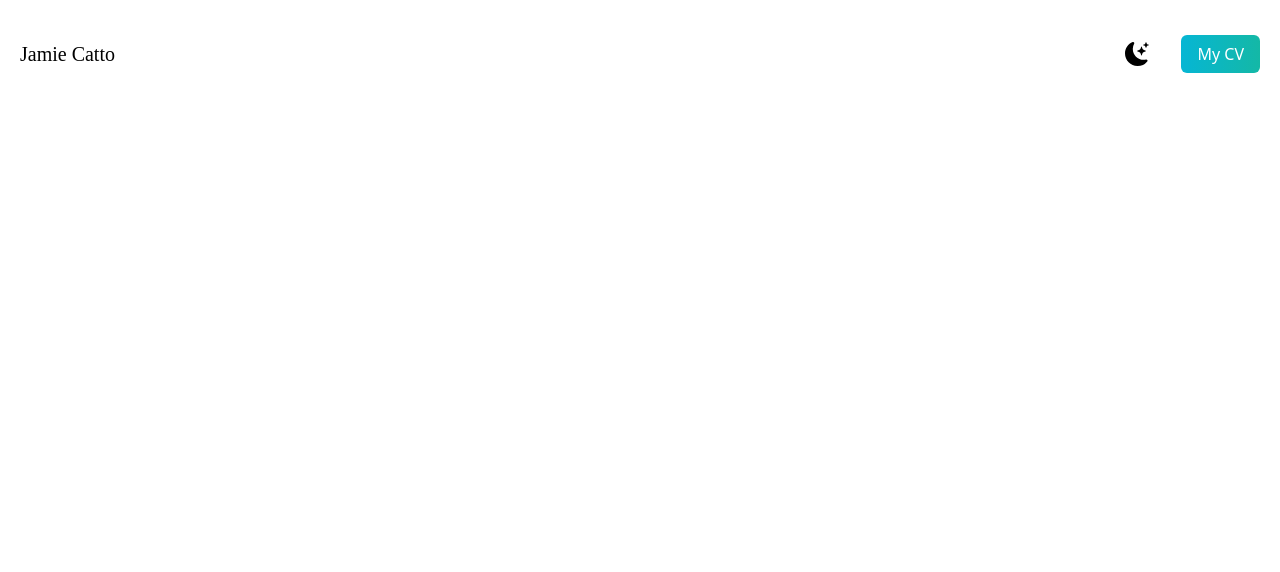
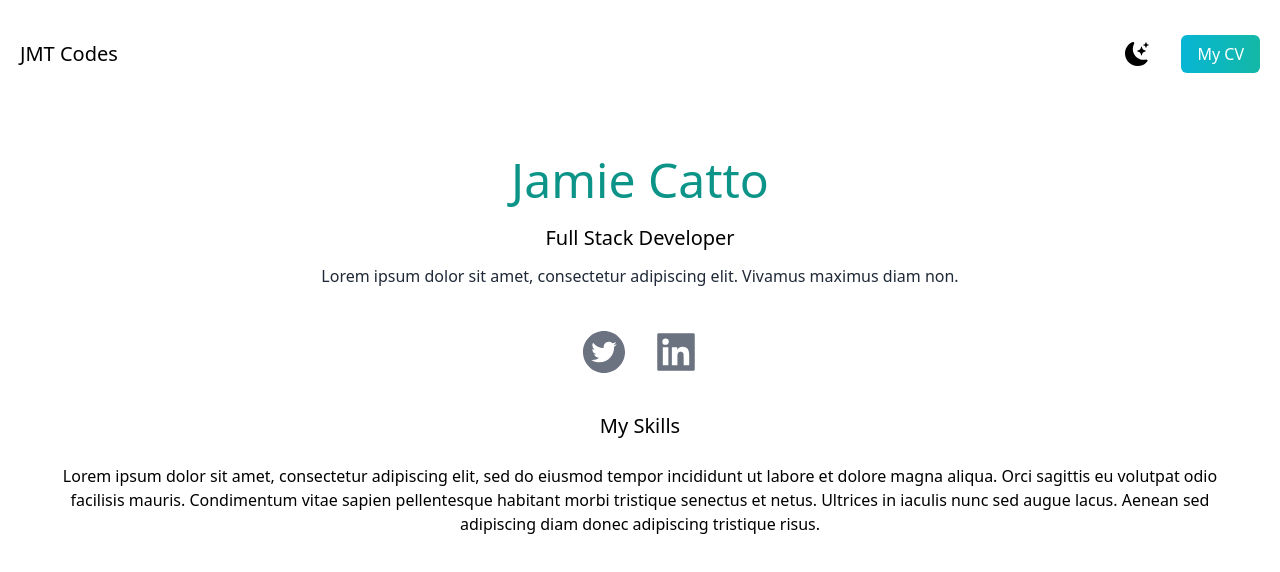
Before and after one commit to JamieCattoCode/react-portfolio, a Next.js app: page / in a window 1280 px wide. Shown: the top 572 px of the page. Built offline with nearby package versions, Linux system fonts and the light colour scheme.

Commit message:
Layout with lorem

```diff
--- a/src/pages/index.js
+++ b/src/pages/index.js
@@ -1,5 +1,9 @@
 import Head from 'next/head'
 import { BsFillMoonStarsFill } from 'react-icons/bs'
+import {
+  AiFillTwitterCircle,
+  AiFillLinkedin
+} from 'react-icons/ai'
 
 
 export default function Home() {
@@ -12,9 +16,9 @@ export default function Home() {
         <link rel="icon" href="/favicon.ico" />
       </Head>
       <main>
-        <section className='h-screen px-5'>
+        <section className='px-5'>
           <nav className='py-10 flex justify-between'>
-            <h1 className='text-xl font-burtons'>Jamie Catto</h1>
+            <h1 className='text-xl font-sans'>JMT Codes</h1>
             <ul className='flex items-center'>
               <li>
                 <BsFillMoonStarsFill className='cursor-pointer text-2xl' />
@@ -26,6 +30,26 @@ export default function Home() {
               </li>
             </ul>
           </nav>
+          <div className='text-center p-10'>
+            <h2 className='text-5xl py-2 text-teal-600 font-medium'>
+              Jamie Catto</h2>
+            <h3 className='text-xl py-3'>Full Stack Developer</h3>
+            <p className='text-base leading-6 text-gray-800'>Lorem ipsum dolor sit amet, consectetur adipiscing elit. Vivamus maximus diam non.</p>
+          </div>
+          <div className='text-5xl text-gray-500 flex justify-center gap-6'>
+            <a target='_blank' href='http://twitter.com/CodesJmt'>
+              <AiFillTwitterCircle /></a>
+            <a><AiFillLinkedin /></a>
+          </div>
+        </section>
+
+        <section className='my-8'>
+          <div>
+            <h3 className='text-xl text-center p-1'>My Skills</h3>
+            <p className='text-base text-center p-5 md:px-10'>Lorem ipsum dolor sit amet, consectetur adipiscing elit, sed do eiusmod tempor incididunt ut labore et dolore magna aliqua. Orci sagittis eu
+              volutpat odio facilisis mauris. Condimentum vitae sapien pellentesque habitant morbi tristique senectus et netus. Ultrices in iaculis nunc
+              sed augue lacus. Aenean sed adipiscing diam donec adipiscing tristique risus.</p>
+          </div>
         </section>
       </main>
     </>
--- a/src/styles/globals.css
+++ b/src/styles/globals.css
@@ -20,6 +20,6 @@ a {
 }
 
 @font-face {
-  font-family: 'burtons';
-  src: local('../public/Burtons.otf');
+  font-family: "burtons";
+  src: local("../public/Burtons.otf");
 }
```
